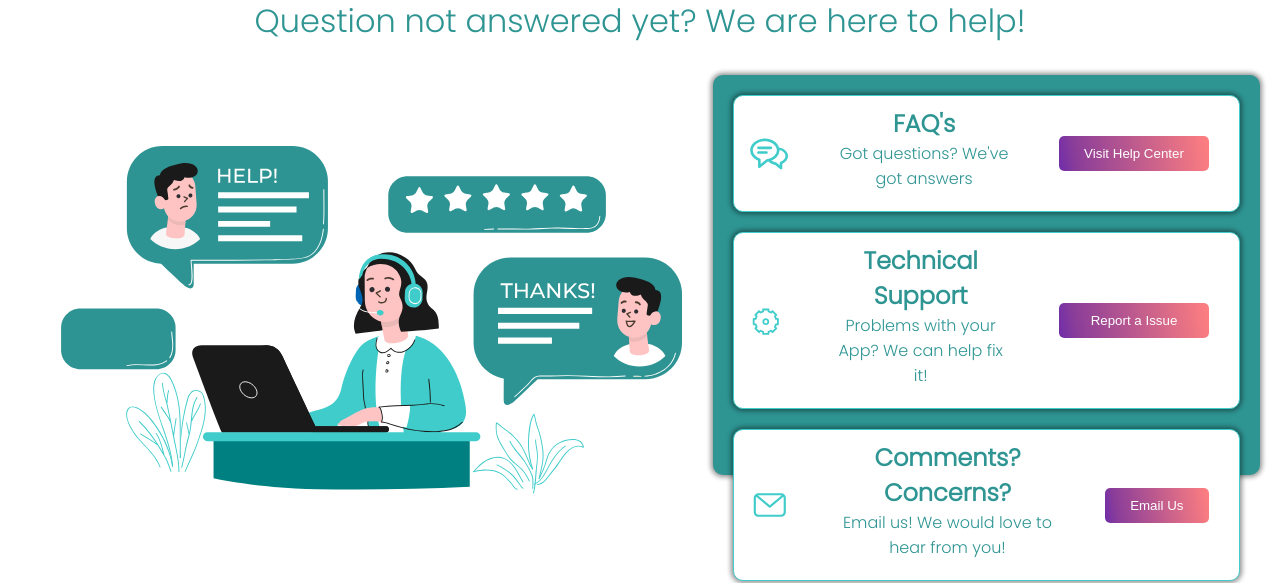
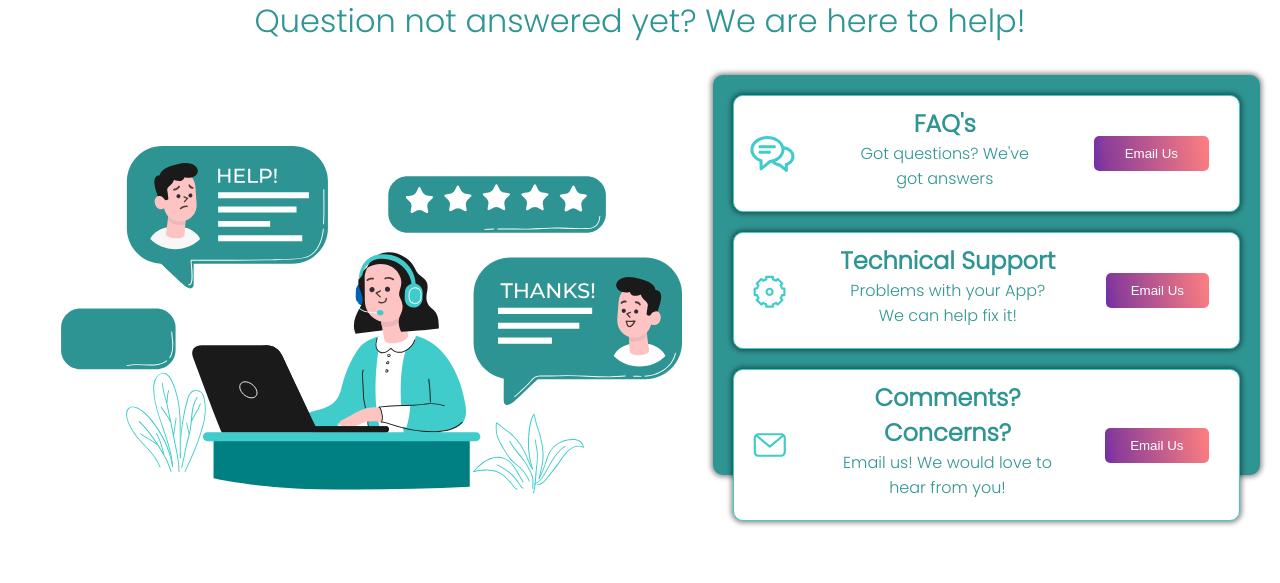
Before and after one commit to EncurageApp/encurageWeb, a React (Create React App) app: page / in a window 1280 px wide. Shown: the part 6100-6683 px from the top of the page. Built offline with nearby package versions, Linux system fonts and the light colour scheme.

Commit message:
added scroll function to home page buttons

```diff
--- a/src/pages/Home.jsx
+++ b/src/pages/Home.jsx
@@ -7,11 +7,18 @@ import MomKids from "../imgs/mom-kids.jpg";
 // Components
 import { CardContainer } from "../components/CardContainer";
 import { PhoneAnimation } from "../components/animations/PhoneAnimation";
-import { NavLink } from "react-router-dom";
+import { Link, NavLink } from "react-router-dom";
 import { SupportAnimation } from "../components/animations/SupportAnimation";
 import { TestimonialSlider } from "../components/TestimonialSlider";
 
 export const Home = () => {
+  const handleFooterLink = () => {
+    window.scrollTo({
+      top: 0,
+      behavior: "smooth",
+    });
+  };
+
   return (
     <main>
       <section className="home-hero-container">
@@ -169,9 +176,11 @@ export const Home = () => {
                 <p>Got questions? We've got answers</p>
               </div>
 
-              <NavLink to={"HelpCenterLayout"}>
-                <button className="cta-btn-home">Visit Help Center</button>
-              </NavLink>
+              <button className="cta-btn-home">
+                <Link to="/HelpCenterLayout" onClick={handleFooterLink}>
+                  Email Us
+                </Link>
+              </button>
             </div>
             <div className="contact-card">
               <svg className="svg-icon" viewBox="0 0 20 20">
@@ -189,9 +198,11 @@ export const Home = () => {
                 <p>Problems with your App? We can help fix it!</p>
               </div>
 
-              <NavLink to={"HelpCenterLayout"}>
-                <button className="cta-btn-home">Report a Issue</button>
-              </NavLink>
+              <button className="cta-btn-home">
+                <Link to="/HelpCenterLayout" onClick={handleFooterLink}>
+                  Email Us
+                </Link>
+              </button>
             </div>
             <div className="contact-card">
               <svg className="svg-icon" viewBox="0 0 20 20">
@@ -204,8 +215,11 @@ export const Home = () => {
                 <h3>Comments? Concerns?</h3>
                 <p>Email us! We would love to hear from you!</p>
               </div>
-              {/* Figure out Email Situation */}
-              <button className="cta-btn-home">Email Us</button>
+              <button className="cta-btn-home">
+                <Link to="/HelpCenterLayout" onClick={handleFooterLink}>
+                  Email Us
+                </Link>
+              </button>
             </div>
           </div>
         </div>
```
